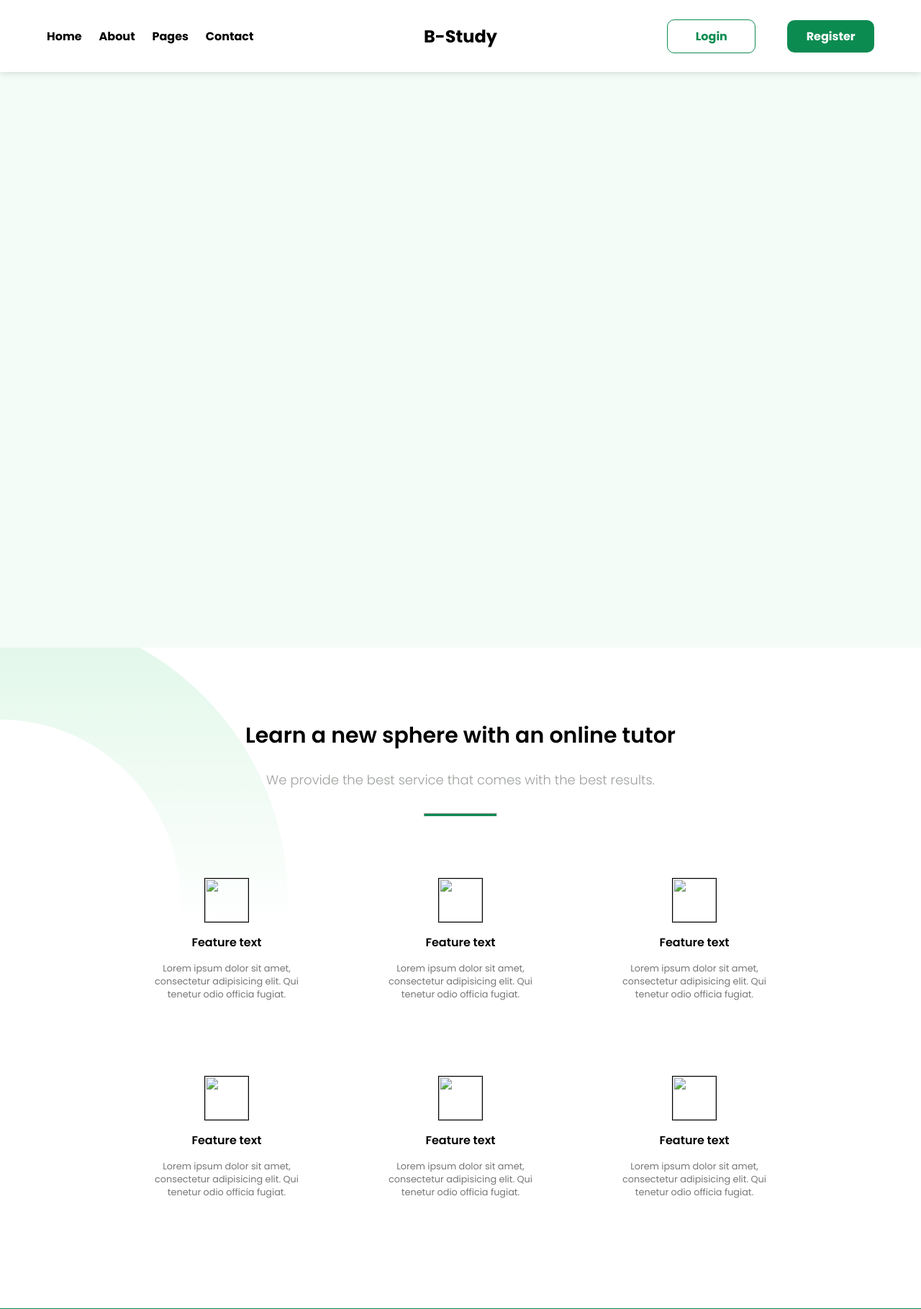
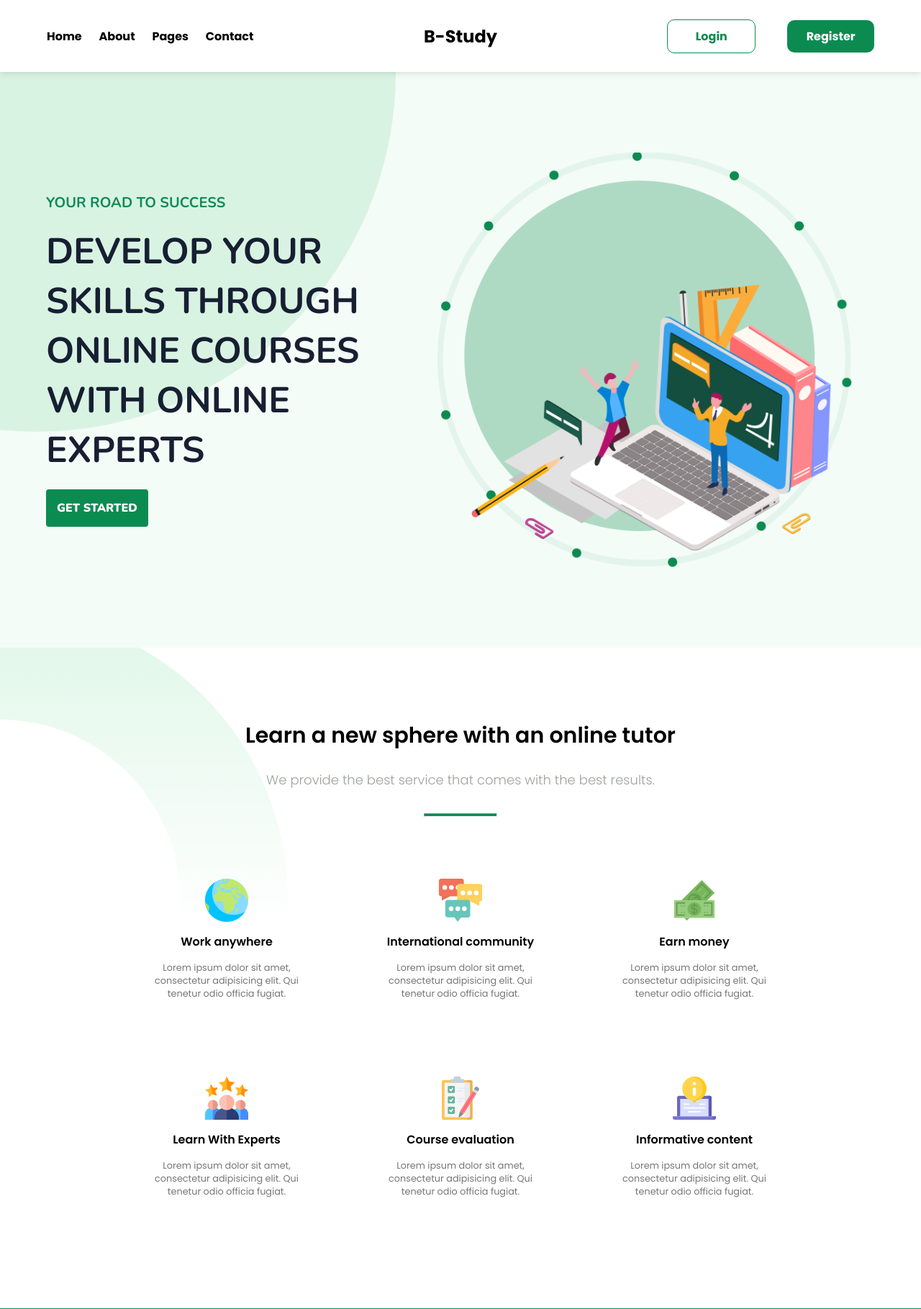
Before and after one commit to elhanz/Coding_lab, a PHP site: page / in a window 1280 px wide. Shown: the top 1819 px of the page at 72% size. Run offline with PHP 8.4, Linux system fonts and the light colour scheme.

Commit message:
Added banner, footer, some main content

```diff
--- a/web-site/css/style.css
+++ b/web-site/css/style.css
@@ -118,7 +118,84 @@ header {
   position: relative;
   top: 100px;
   margin-bottom: 100px;
+  display: flex;
+  align-items: center;
+  justify-content: center;
+  font-family: 'Nunito', sans-serif;
 }
+
+.banner .background-box {
+  position: absolute;
+  width: 1000px;
+  height: 1000px;
+  left: -450px;
+  top: -500px;
+  border-radius: 100%;
+  background-color: #afe3c2;
+  opacity: 0.4;
+}
+
+.banner .text-content {
+  width: 40%;
+  font-weight: bolder;
+  z-index: 10;
+}
+.banner .text-content *+* {
+  margin-top: 20px;
+}
+
+.text-content .upper-heading {
+  color: #0c8b51;
+  font-size: 20px;
+
+}
+.text-content .heading {
+  color: #171f32;
+  font-size: 50px;
+}
+.text-content .get-started-btn {
+  display: inline-block;
+  padding: 15px;
+  font-weight: 900;
+  border-radius: 4px;
+  background-color: #0c8b51;
+  color:white;
+  transition: .3s;
+}
+.get-started-btn:hover {
+  background-color: #18a766;
+}
+
+.banner .img-content {
+  display: flex;
+  align-items: center;
+  justify-content: center;
+  width: 50%;
+  position: relative;
+}
+.img-content .intro-box {
+  width: 90%;
+  z-index: 5;
+  animation: 'rotate-box' 8s linear infinite;
+}
+
+.img-content .education-banner {
+  width: 90%;
+  z-index: 6;
+  position: absolute;
+  animation: 'translate-box' 8s ease infinite;
+  margin-top: 150px;
+}
+@keyframes rotate-box {
+  0%   {transform: rotate(0deg);}
+  100% {transform: rotate(360deg);}
+}
+@keyframes translate-box {
+  0%   {transform: translateY(0);}
+  50%   {transform: translateY(-50px);}
+  100% {transform: translateY(0);}
+}
+
 /*------------------------------------------*/
 main {
   padding: 100px;
@@ -163,7 +240,6 @@ main .under-heading {
   text-align: center;
 }
 .feature-icon {
-  border:1px solid black;
   width: 60px;
   height: 60px;
 }
--- a/web-site/index.html
+++ b/web-site/index.html
@@ -7,6 +7,7 @@
   <link rel="stylesheet" href="font-awesome/css/all.css">
   <link rel="preconnect" href="https://fonts.gstatic.com">
   <link href="https://fonts.googleapis.com/css2?family=Poppins:ital,wght@0,100;0,200;0,300;0,400;0,500;0,600;0,700;0,800;0,900;1,100;1,200;1,300;1,400;1,500;1,600;1,700;1,800;1,900&display=swap" rel="stylesheet">
+  <link href="https://fonts.googleapis.com/css2?family=Nunito:ital,wght@0,200;0,300;0,400;0,600;0,700;0,800;0,900;1,200;1,300;1,400;1,600;1,700;1,800;1,900&display=swap" rel="stylesheet">
   <meta name="viewport" content="width=device-width">
   <link rel="stylesheet" href="css/style.css">
 
@@ -57,6 +58,16 @@
   </header>
 
   <section class="banner">
+    <div class="background-box"></div>
+    <div class="text-content">
+      <p class="upper-heading">YOUR ROAD TO SUCCESS</p>
+      <p class="heading">DEVELOP YOUR SKILLS THROUGH ONLINE COURSES WITH ONLINE EXPERTS</p>
+      <a href="" class="get-started-btn">GET STARTED</a>
+    </div>
+    <div class="img-content">
+      <img src="img/intro-box.png" alt="" class="intro-box">
+      <img src="img/education-banner.png" alt="" class="education-banner">
+    </div>
   </section>
 
   <main>
@@ -70,33 +81,33 @@
       <br>
       <div class="features">
         <div class="eachFeature">
-          <img src="" alt="" class="feature-icon">
-          <p class="feature-heading">Feature text</p>
+          <img src="img/icons/earth-globe.svg" alt="" class="feature-icon">
+          <p class="feature-heading">Work anywhere</p>
           <p class="feature-under-heading">Lorem ipsum dolor sit amet, consectetur adipisicing elit. Qui tenetur odio officia fugiat.</p>
         </div>
         <div class="eachFeature">
-          <img src="" alt="" class="feature-icon">
-          <p class="feature-heading">Feature text</p>
+          <img src="img/icons/chat.svg" alt="" class="feature-icon">
+          <p class="feature-heading">International community</p>
           <p class="feature-under-heading">Lorem ipsum dolor sit amet, consectetur adipisicing elit. Qui tenetur odio officia fugiat.</p>
         </div>
         <div class="eachFeature">
-          <img src="" alt="" class="feature-icon">
-          <p class="feature-heading">Feature text</p>
+          <img src="img/icons/money.svg" alt="" class="feature-icon">
+          <p class="feature-heading">Earn money</p>
           <p class="feature-under-heading">Lorem ipsum dolor sit amet, consectetur adipisicing elit. Qui tenetur odio officia fugiat.</p>
         </div>
         <div class="eachFeature">
-          <img src="" alt="" class="feature-icon">
-          <p class="feature-heading">Feature text</p>
+          <img src="img/icons/rating.svg" alt="" class="feature-icon">
+          <p class="feature-heading">Learn With Experts</p>
           <p class="feature-under-heading">Lorem ipsum dolor sit amet, consectetur adipisicing elit. Qui tenetur odio officia fugiat.</p>
         </div>
         <div class="eachFeature">
-          <img src="" alt="" class="feature-icon">
-          <p class="feature-heading">Feature text</p>
+          <img src="img/icons/checklist.svg" alt="" class="feature-icon">
+          <p class="feature-heading">Course evaluation</p>
           <p class="feature-under-heading">Lorem ipsum dolor sit amet, consectetur adipisicing elit. Qui tenetur odio officia fugiat.</p>
         </div>
         <div class="eachFeature">
-          <img src="" alt="" class="feature-icon">
-          <p class="feature-heading">Feature text</p>
+          <img src="img/icons/information.svg" alt="" class="feature-icon">
+          <p class="feature-heading">Informative content </p>
           <p class="feature-under-heading">Lorem ipsum dolor sit amet, consectetur adipisicing elit. Qui tenetur odio officia fugiat.</p>
         </div>
       </div>
@@ -117,18 +128,18 @@
       <br>
       <div class="top-subjects">
         <div class="eachSubject">
-          <img src="" alt="" class="subject-icon">
-          <p class="subject-heading">Subject name</p>
+          <img src="img/icons/coding.svg" alt="" class="subject-icon">
+          <p class="subject-heading">Web Development</p>
           <p class="subject-under-heading">Lorem ipsum dolor sit amet, consectetur adipisicing elit, sed do eiusmod tempor incididunt ut labore et dolore magna aliqua.</p>
         </div>
         <div class="eachSubject">
-          <img src="" alt="" class="subject-icon">
-          <p class="subject-heading">Subject name</p>
+          <img src="img/icons/calculations.svg" alt="" class="subject-icon">
+          <p class="subject-heading">Mathematics</p>
           <p class="subject-under-heading">Lorem ipsum dolor sit amet, consectetur adipisicing elit, sed do eiusmod tempor incididunt ut labore et dolore magna aliqua.</p>
         </div>
         <div class="eachSubject">
-          <img src="" alt="" class="subject-icon">
-          <p class="subject-heading">Subject name</p>
+          <img src="img/icons/blog.svg" alt="" class="subject-icon">
+          <p class="subject-heading">Blogging</p>
           <p class="subject-under-heading">Lorem ipsum dolor sit amet, consectetur adipisicing elit, sed do eiusmod tempor incididunt ut labore et dolore magna aliqua.</p>
         </div>
       </div>
@@ -202,6 +213,46 @@
   </main>
 
   <footer>
+    <div class="container">
+      <div class="col">
+        <p class="logo"><a href="">B-Study</a></p>
+        <p class="about">Lorem ipsum dolor sit amet, consectetur adipisicing elit, sed do eiusmod tempor incididunt ut labore et dolore magna aliqua. Ut enim ad minim veniam, quis nostrud exercitation ullamco laboris nisi ut aliquip ex ea commodo consequat.</p>
+        <div class="icons">
+          <a href=""><i class="fab fa-vk"></i></a>
+          <a href=""><i class="fab fa-instagram"></i></a>
+          <a href=""><i class="fab fa-facebook-f"></i></a>
+          <a href=""><i class="fab fa-telegram-plane"></i></a>
+        </div>
+      </div>
+      <div class="col">
+        <p class="heading">
+          QUICK LINKS
+          <span class="under-heading-line"></span>
+        </p>
+        <p class="menu-item"><a href="">Home</a></p>
+        <p class="menu-item"><a href="">About</a></p>
+        <p class="menu-item"><a href="">Courses</a></p>
+        <p class="menu-item"><a href="">Login</a></p>
+        <p class="menu-item"><a href="">Register</a></p>
+      </div>
+      <div class="col">
+        <p class="heading">
+          CONTACT
+          <span class="under-heading-line"></span>
+        </p>
+        <p class="contact-item">
+          <i class="fas fa-phone-alt"></i>
+          <span><a href="">8(777)777-77-77</a></span>
+        </p>
+        <p class="contact-item">
+          <i class="far fa-envelope"></i>
+          <span><a href="">bakytkerey.b@gmail.com</a></span>
+        </p>
+
+      </div>
+    </div>
+    <hr style="color: #90cfa5; margin-top:50px; margin-bottom: 50px; opacity:0.5;">
+    <p class="copyright">© 2020 All Rights Reserved. Developed By Bakytkereiuly Batyrbek</p>
   </footer>
 
   <script src="aos-master/dist/aos.js"></script>
```
Also changed, not shown: other parts of web-site/css/style.css (+99 -2 lines), web-site/img/education-banner.png (added), web-site/img/icons/blog.svg (added), web-site/img/icons/calculations.svg (added), web-site/img/icons/chat.svg (added), web-site/img/icons/checklist.svg (added), web-site/img/icons/coding.svg (added), web-site/img/icons/earth-globe.svg (added), web-site/img/icons/information.svg (added), web-site/img/icons/money.svg (added), web-site/img/icons/rating.svg (added), web-site/img/intro-box.png (added), 1 other file.
